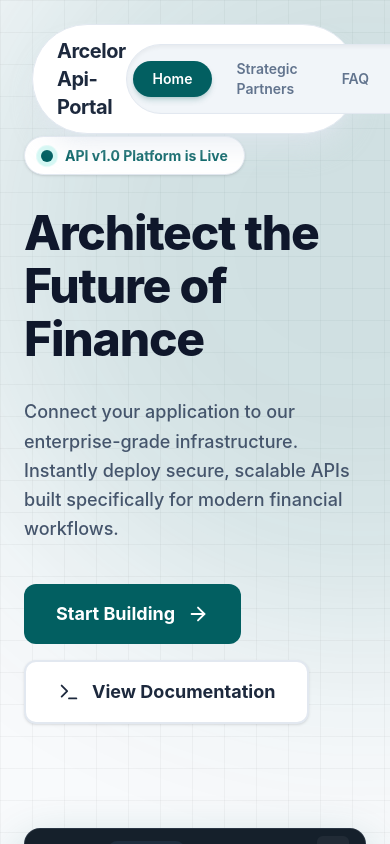
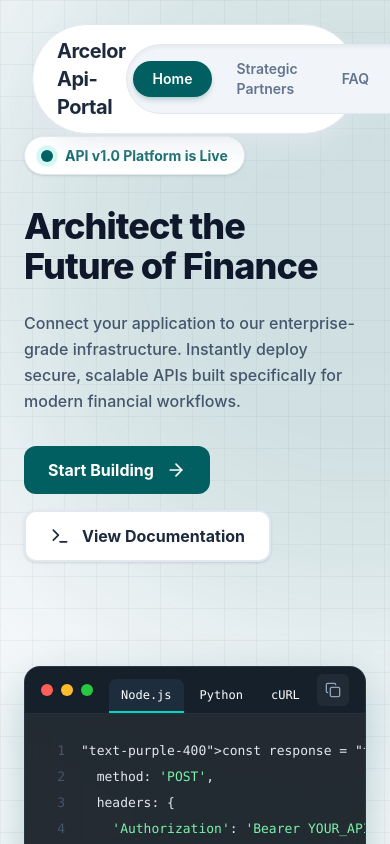
Before and after one commit to manthanvaghasiya/api-portal, a React (Vite) app: page / in a window 390 px wide. Shown: the top 844 px of the page. Built offline with nearby package versions, Linux system fonts and the light colour scheme.

Commit message:
Update HeroSlider.jsx

```diff
--- a/src/components/HeroSlider.jsx
+++ b/src/components/HeroSlider.jsx
@@ -77,20 +77,22 @@ print(response.text)`,
               API v1.0 Platform is Live
             </div>
 
-            <h1 className="text-5xl lg:text-6xl xl:text-[76px] font-extrabold text-slate-900 dark:text-white tracking-tight mb-8 leading-[1.1]">
+            {/* FIX 1: Reduced text size here from text-7xl to text-5xl/6xl */}
+            <h1 className="text-4xl lg:text-5xl xl:text-6xl font-extrabold text-slate-900 dark:text-white tracking-tight mb-6 leading-[1.1]">
               Architect the <br /> Future of Finance
             </h1>
 
-            <p className="text-lg lg:text-xl text-slate-600 dark:text-slate-300 mb-10 max-w-xl leading-relaxed font-medium">
+            {/* FIX 1: Slightly reduced paragraph text size */}
+            <p className="text-base lg:text-lg text-slate-600 dark:text-slate-300 mb-8 max-w-xl leading-relaxed font-medium">
               Connect your application to our enterprise-grade infrastructure. Instantly deploy secure, scalable APIs built specifically for modern financial workflows.
             </p>
 
             <div className="flex flex-wrap items-center justify-start gap-4">
-              <button className="px-8 py-4 bg-[#025f61] hover:bg-[#014849] text-white rounded-xl font-bold text-lg transition-all hover:-translate-y-1 hover:shadow-2xl hover:shadow-[#025f61]/40 flex items-center gap-3">
-                Start Building <ArrowRight size={22} />
+              <button className="px-6 py-3 lg:px-8 lg:py-4 bg-[#025f61] hover:bg-[#014849] text-white rounded-xl font-bold text-base lg:text-lg transition-all hover:-translate-y-1 hover:shadow-2xl hover:shadow-[#025f61]/40 flex items-center gap-3">
+                Start Building <ArrowRight size={20} />
               </button>
-              <button className="px-8 py-4 bg-white dark:bg-[#0a1f20] border-2 border-slate-200 dark:border-white/10 hover:border-[#025f61] dark:hover:border-teal-500 text-slate-800 dark:text-white rounded-xl font-bold text-lg transition-all hover:-translate-y-1 flex items-center gap-3 shadow-sm">
-                <Terminal size={22} /> View Documentation
+              <button className="px-6 py-3 lg:px-8 lg:py-4 bg-white dark:bg-[#0a1f20] border-2 border-slate-200 dark:border-white/10 hover:border-[#025f61] dark:hover:border-teal-500 text-slate-800 dark:text-white rounded-xl font-bold text-base lg:text-lg transition-all hover:-translate-y-1 flex items-center gap-3 shadow-sm">
+                <Terminal size={20} /> View Documentation
               </button>
             </div>
           </div>
@@ -146,7 +148,9 @@ print(response.text)`,
                       {codeSnippets[activeTab].split('\n').map((line, i) => (
                         <div key={i} className="whitespace-pre">
                           <span className="text-slate-600 select-none mr-4 inline-block w-4 text-right">{i + 1}</span>
-                          <span dangerouslySetInnerHTML={{
+
+                          {/* FIX 2: Added "text-slate-200" class here to force white/light gray text! */}
+                          <span className="text-slate-200" dangerouslySetInnerHTML={{
                             __html: line
                               .replace(/await|const|import|from/g, '<span class="text-purple-400">$&</span>')
                               .replace(/fetch|requests\.request|console\.log|print/g, '<span class="text-blue-400">$&</span>')
```
